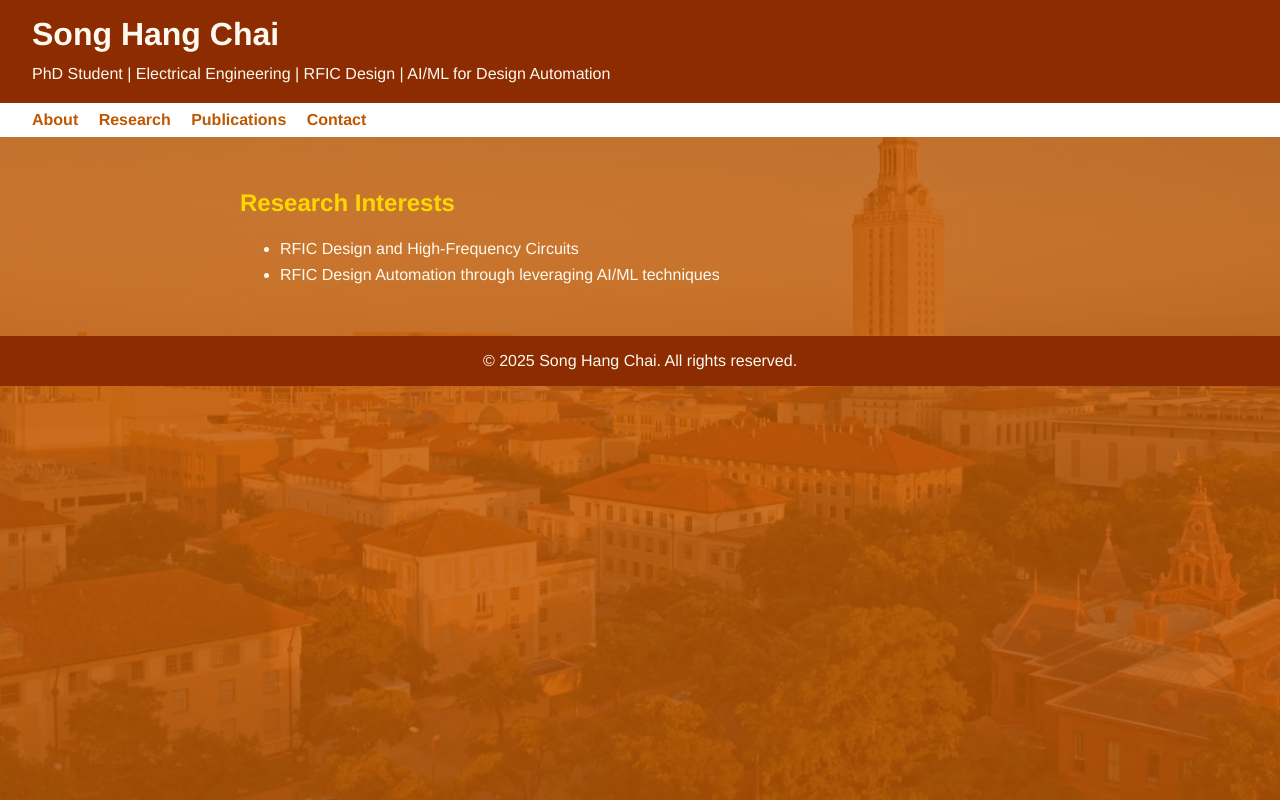
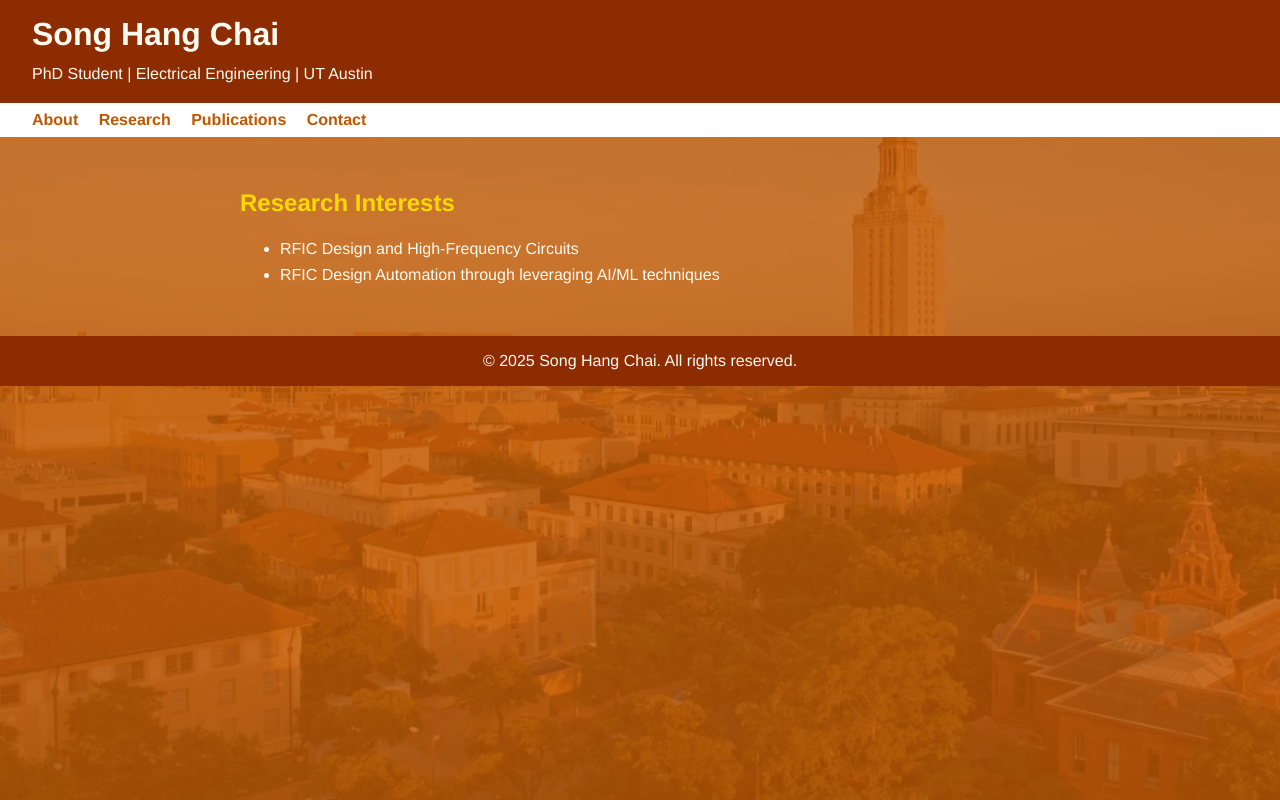
Before and after one commit to songhangc/songhangc.github.io, a plain HTML site: page research.html in a window 1280 px wide. Drawn offline with Linux system fonts and the light colour scheme.

Commit message:
Update research.html

```diff
--- a/research.html
+++ b/research.html
@@ -9,7 +9,7 @@
 <body>
   <header>
     <h1><strong>Song Hang Chai</strong></h1>
-    <p>PhD Student | Electrical Engineering | RFIC Design | AI/ML for Design Automation</p>
+    <p>PhD Student | Electrical Engineering | UT Austin</p>
   </header>
 
   <nav>
```
